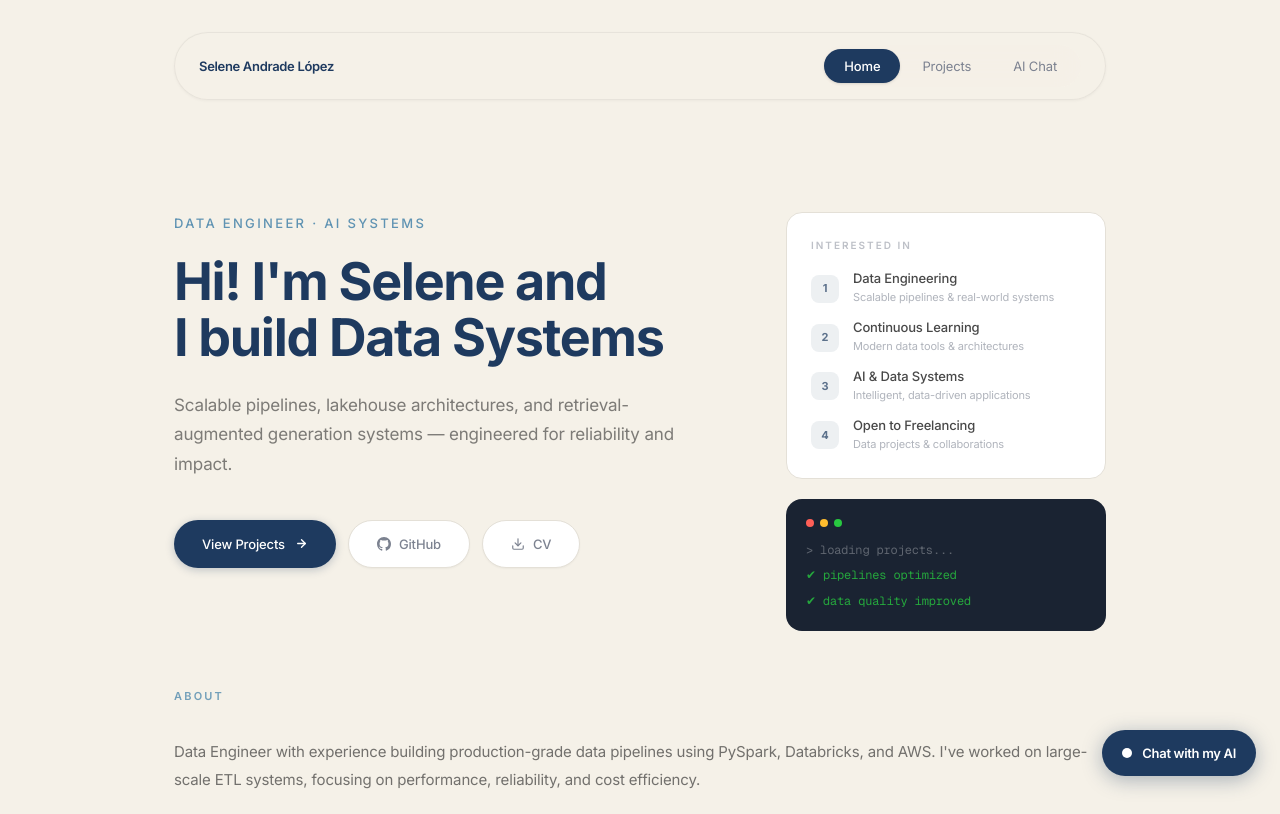
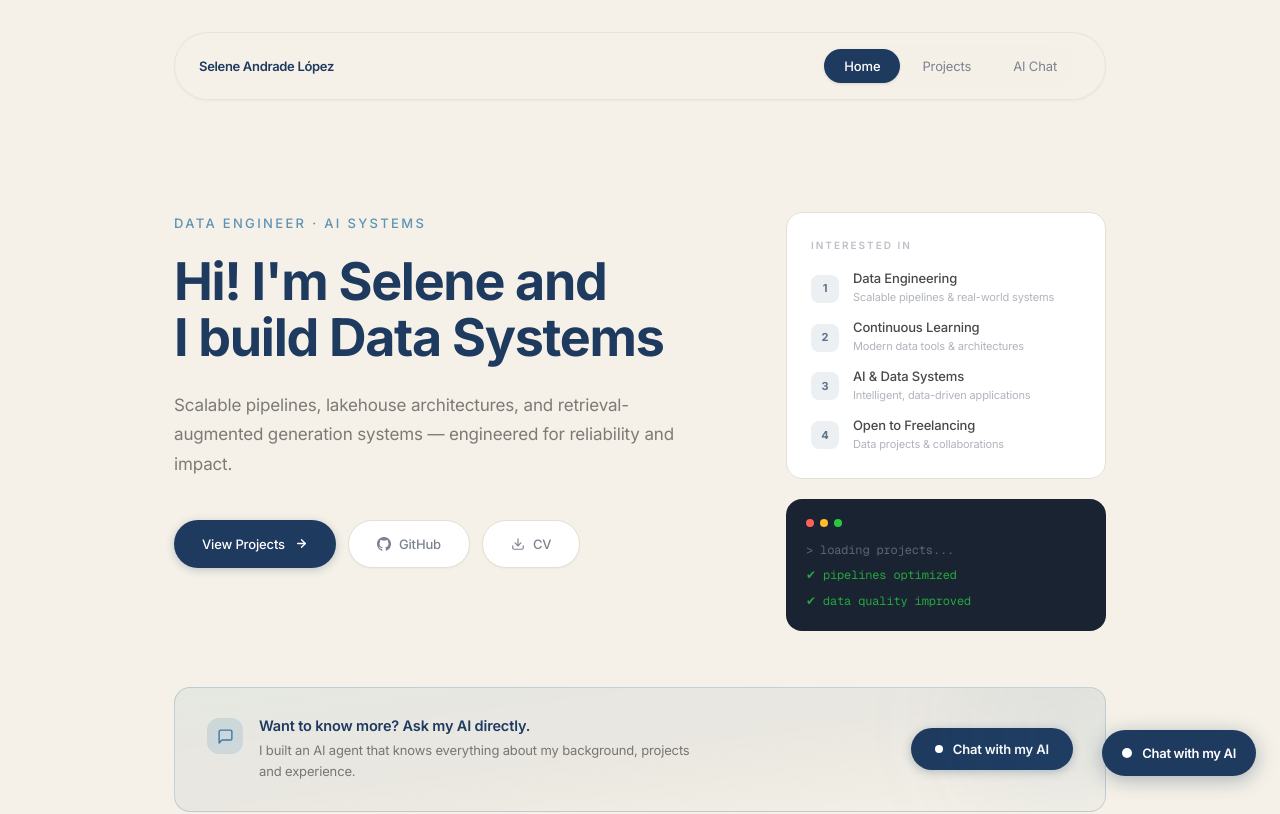
Before and after one commit to SAndrade2209/portfolio, a Next.js app: page / in a window 1280 px wide. Shown: the top 814 px of the page. Built offline with nearby package versions, Linux system fonts and the light colour scheme.

Commit message:
add banner

```diff
--- a/app/page.tsx
+++ b/app/page.tsx
@@ -3,6 +3,7 @@ import Link from "next/link";
 import { SiteHeader } from "@/components/SiteHeader";
 import { featuredProjects } from "@/app/data/projects";
 import { ProfileTabs } from "@/components/ProfileTabs";
+import { ChatNudge } from "@/components/ChatNudge";
 
 const selectedProjects = featuredProjects.filter((p) =>
   ["paysim-fraud", "summarization", "scientific-rag"].includes(p.slug)
@@ -104,6 +105,9 @@ export default function Home() {
             </div>
           </div>
         </section>
+
+         {/* ── Chat nudge ── */}
+        <ChatNudge />
 
         {/* ── About ── */}
         <section className="mb-8">
--- /dev/null
+++ b/components/ChatNudge.tsx
@@ -0,0 +1,42 @@
+ "use client";
+
+export function ChatNudge() {
+  return (
+    <div className="mb-12 relative overflow-hidden rounded-2xl border border-secondary/25 bg-linear-to-br from-secondary/8 via-primary/5 to-transparent px-8 py-7">
+      {/* decorative blurred blob */}
+      <div className="pointer-events-none absolute -right-10 -top-10 h-40 w-40 rounded-full bg-secondary/10 blur-3xl" />
+
+      <div className="flex flex-col gap-5 sm:flex-row sm:items-center sm:justify-between">
+        <div className="flex items-start gap-4">
+          {/* icon */}
+          <div className="mt-0.5 flex h-9 w-9 shrink-0 items-center justify-center rounded-xl bg-secondary/15">
+            <svg width="17" height="17" viewBox="0 0 24 24" fill="none" stroke="#3A7CA5" strokeWidth="2" strokeLinecap="round" strokeLinejoin="round">
+              <path d="M21 15a2 2 0 0 1-2 2H7l-4 4V5a2 2 0 0 1 2-2h14a2 2 0 0 1 2 2z" />
+            </svg>
+          </div>
+
+          <div>
+            <p className="text-[14.5px] font-semibold text-primary leading-snug mb-1">
+              Want to know more? Ask my AI directly.
+            </p>
+            <p className="text-[13px] leading-relaxed text-foreground/55 max-w-md">
+              I built an AI agent that knows everything about my background, projects and experience.
+            </p>
+          </div>
+        </div>
+
+        {/* button — dispatches a custom event the ChatWidget listens to */}
+        <button
+          onClick={() => window.dispatchEvent(new CustomEvent("open-chat-widget"))}
+          className="shrink-0 inline-flex items-center gap-2.5 self-start sm:self-auto rounded-full bg-primary px-6 py-2.5 text-[13px] font-semibold text-white shadow-[0_2px_10px_rgba(30,58,95,0.28)] transition-all hover:shadow-[0_4px_18px_rgba(30,58,95,0.38)] hover:-translate-y-0.5 active:scale-95"
+        >
+          <span className="relative flex h-2 w-2">
+            <span className="absolute inline-flex h-full w-full animate-ping rounded-full bg-white/60 opacity-75" />
+            <span className="relative inline-flex h-2 w-2 rounded-full bg-white" />
+          </span>
+          Chat with my AI
+        </button>
+      </div>
+    </div>
+  );
+}
--- a/components/ChatWidget.tsx
+++ b/components/ChatWidget.tsx
@@ -1,9 +1,15 @@
 "use client";
 
-import { useState } from "react";
+import { useState, useEffect } from "react";
 
 export function ChatWidget() {
   const [open, setOpen] = useState(false);
+
+  useEffect(() => {
+    const handler = () => setOpen(true);
+    window.addEventListener("open-chat-widget", handler);
+    return () => window.removeEventListener("open-chat-widget", handler);
+  }, []);
 
   return (
     <>
```
